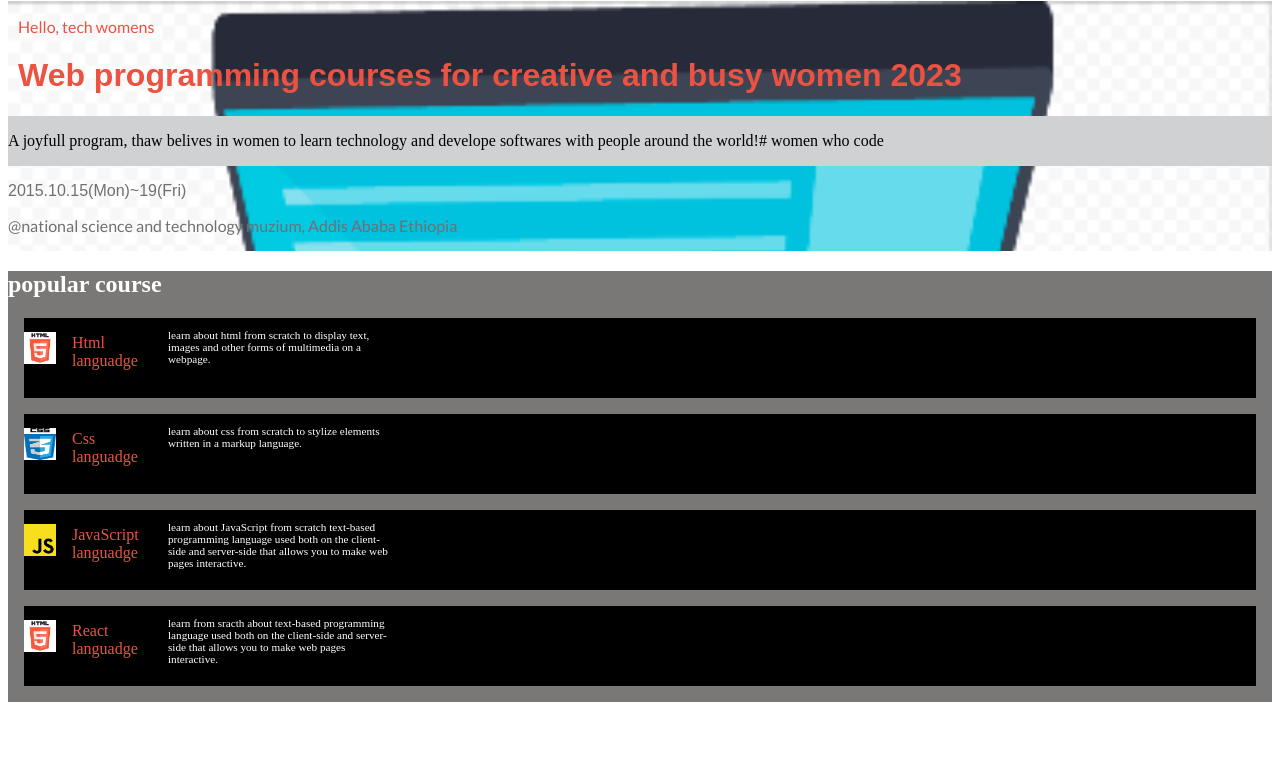
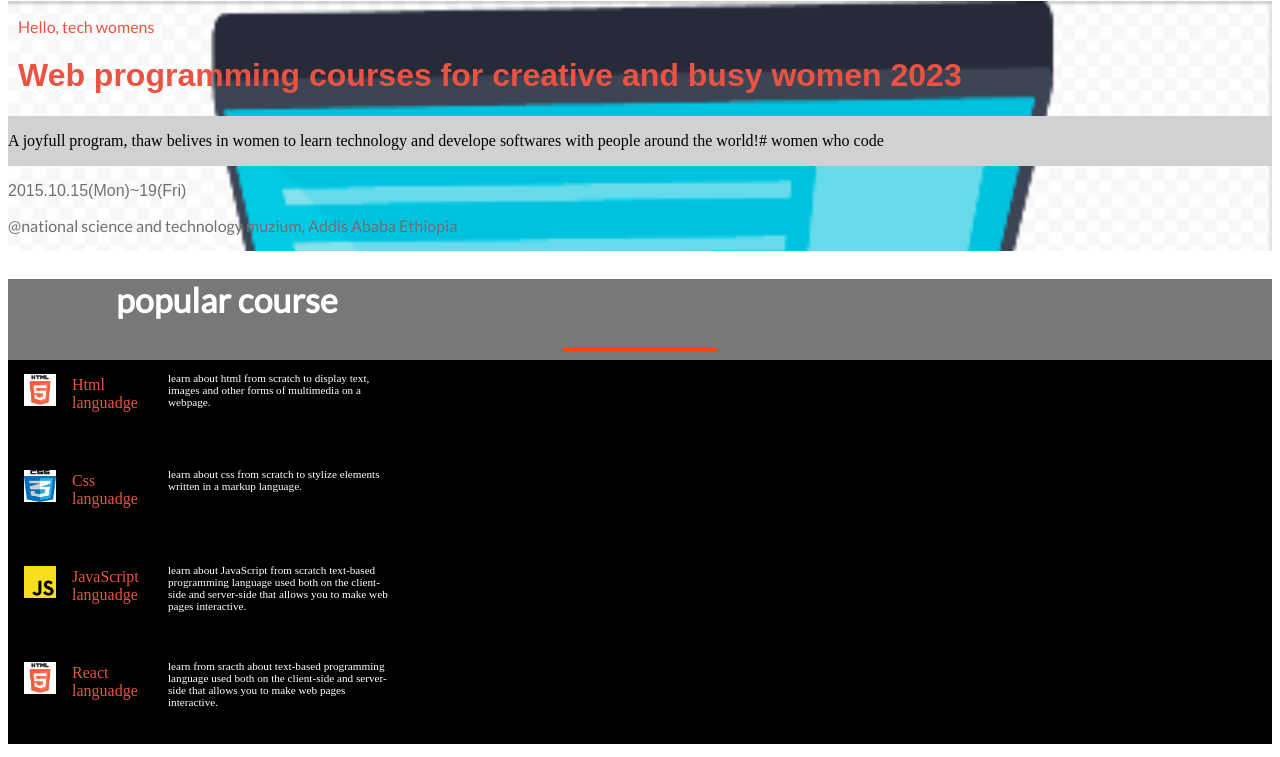
Before and after one commit to beteland123/My-first-capstone-project, a plain HTML site: page index.html in a window 1280 px wide. Shown: the part 43-800 px from the top of the page. Drawn offline with Linux system fonts and the light colour scheme; a small style sheet from the web is missing; a web font is replaced by a local one.

Commit message:
Add the programs

```diff
--- a/index.html
+++ b/index.html
@@ -78,7 +78,9 @@
 
    </div>
    <div class="program-back">
-    <h2> popular course</h2>
+    <h2 class="la program-title"> popular course
+    </h2>
+    <hr>
     <div class="main-program">
       <div class="program ">
         <div class="first">
--- a/style.css
+++ b/style.css
@@ -77,15 +77,25 @@
     display: grid;
     grid-template-rows: auto auto auto auto auto ;
     gap:1em;
+    background-color: black;
 }
 .program{
     display: flex;
     flex-direction: row;
-    background-color: black;
+
     height: 5em;
     margin-left:16px ;
     margin-right: 16px;
     gap: 1em;
+}
+.program-title{
+    font-size: 34px;
+    margin-left: 108px;;
+}
+ hr{
+    border: 2px solid orangered;
+    margin-top: 2px;
+    width: 150px
 }
 .first{
     display: flex;
```
